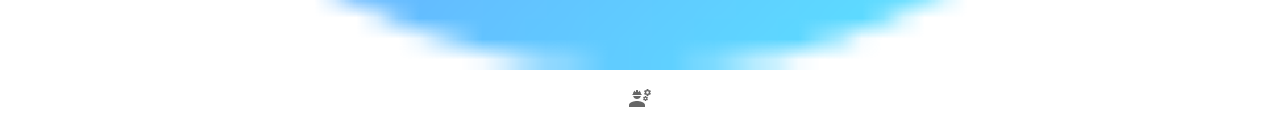
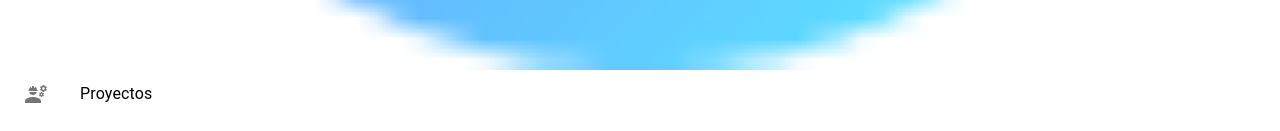
Before and after one commit to nestoredduardo/sunday, a Next.js app: page / in a window 1280 px wide. Shown: the part 1275-1406 px from the top of the page. Built offline with nearby package versions, Linux system fonts and the light colour scheme.

Commit message:
Desktop styles

```diff
--- a/components/Header.tsx
+++ b/components/Header.tsx
@@ -4,8 +4,8 @@ import userImage from '@images/user.png'
 
 const Header: React.FC = () => {
   return (
-    <header className="flex justify-between items-center p-6 md:px-10 lg:col-span-1 lg:row-span-1">
-      <h1 className="py-2 font-bold text-4xl text-transparent bg-clip-text bg-gradient-to-br from-[#cb5eee] to-[#0cd7e4]">
+    <header className="flex justify-between items-center p-6 md:px-10 lg:row-span-1 lg:row-start-1 lg:col-start-1 lg:p-0 lg:justify-center lg:h-20 mt-5">
+      <h1 className="py-2 font-bold text-4xl text-transparent bg-clip-text bg-gradient-to-br from-[#cb5eee] to-[#0cd7e4] lg:text-center">
         ☀️ Sunday
       </h1>
       <div className="w-16 h-16 lg:hidden">
--- a/components/Layout.tsx
+++ b/components/Layout.tsx
@@ -4,7 +4,7 @@ import NavBar from './NavBar'
 
 const Layout = ({ children }) => {
   return (
-    <div className="min-h-screen relative lg:grid lg:grid-cols-3 lg:grid-rows-5">
+    <div className="min-h-screen relative lg:grid lg:grid-cols-4 lg:grid-rows-5">
       <Header />
       {children}
       <NavBar />
--- a/components/NavBar.tsx
+++ b/components/NavBar.tsx
@@ -1,4 +1,4 @@
-import { BottomNavigation, BottomNavigationAction } from '@mui/material'
+import { List, ListItem, ListItemIcon, ListItemText } from '@mui/material'
 
 import DashboardIcon from '@mui/icons-material/Dashboard'
 import ProjectIcon from '@mui/icons-material/Engineering'
@@ -18,15 +18,17 @@ const NavBar = () => {
   }, [router])
 
   return (
-    <BottomNavigation
-      showLabels
-      className="fixed bottom-0 w-full bg-background lg:relative"
-    >
+    <section className="fixed bottom-0 w-full bg-background lg:relative lg:row-start-1 lg:col-start-1 lg:top-40">
       {/* <Link href="/">
         <BottomNavigationAction label="Dashboard" icon={<DashboardIcon />} />
       </Link> */}
       <Link href="/proyectos">
-        <BottomNavigationAction label="Proyectos" icon={<ProjectIcon />} />
+        <ListItem button className="w-min mx-auto lg:w-auto">
+          <ListItemIcon className="justify-center">
+            <ProjectIcon />
+          </ListItemIcon>
+          <ListItemText primary="Proyectos" className="hidden lg:block" />
+        </ListItem>
       </Link>
       {/* <Link href="/finanzas">
         <BottomNavigationAction label="Finanzas" icon={<FinanceIcon />} />
@@ -37,7 +39,7 @@ const NavBar = () => {
       <Link href="/objetivos">
         <BottomNavigationAction label="Objetivos" icon={<AimIcon />} />
       </Link> */}
-    </BottomNavigation>
+    </section>
   )
 }
 
--- a/components/Projects/Kanban/index.tsx
+++ b/components/Projects/Kanban/index.tsx
@@ -63,7 +63,7 @@ const Kanban = ({ updateColumn }) => {
   }
 
   return (
-    <section className="p-6 kanban-bg flex overflow-x-auto gap-6">
+    <section className="p-6 kanban-bg flex overflow-x-auto gap-6 justify-center">
       <DragDropContext onDragEnd={onDragEnd}>
         {selectedProject.columns.map((column) => {
           return (
--- a/components/Projects/NewType.tsx
+++ b/components/Projects/NewType.tsx
@@ -28,7 +28,7 @@ const NewType = ({ addType, hideModal }) => {
 
   return (
     <section
-      className="z-20 bg-white p-10 rounded-xl"
+      className="z-20 bg-white p-10 rounded-xl md:w-[450px]"
       onClick={stopPropagation}
     >
       <h1 className="text-center font-bold text-2xl mb-2 bg-clip-text text-transparent bg-gradient-to-br from-[#FFCC33] to-[#E233FF]">
--- a/components/Projects/ProjectOverview.tsx
+++ b/components/Projects/ProjectOverview.tsx
@@ -36,11 +36,11 @@ const ProjectOverview = () => {
 
   return (
     <section className="flex flex-col md:flex-row-reverse">
-      <article className="md:w-1/2 md:items-center">
+      <article className="md:w-1/2 md:items-center lg:w-2/3">
         <h2 className="font-bold text-lg">Objetivo:</h2>
         <p className="leading-5">{selectedProject['aim']}</p>
       </article>
-      <article className="md:w-1/2 md:flex md:flex-col md:items-center">
+      <article className="md:w-1/2 md:flex md:flex-col md:items-center lg:w-1/3">
         <div className="w-2/3 mx-auto my-4">
           <Doughnut data={data} />
         </div>
--- a/components/Projects/ProjectProgress.tsx
+++ b/components/Projects/ProjectProgress.tsx
@@ -11,7 +11,7 @@ const ProjectProgress = ({ taskFilter, showModal, filterByTaskType }) => {
   const selectedProject = useSelector(selectSelectedProject)
 
   return (
-    <section className="mt-3 md:mx-12">
+    <section className="mt-3 md:mx-12 lg:mx-auto">
       <div className="flex">
         <ul className="hidden overflow-x-auto gap-2 items-center">
           <li className="flex items-center h-6 px-3 text-xs font-semibold rounded-full text-pink-500 bg-pink-100">
@@ -46,7 +46,7 @@ const ProjectProgress = ({ taskFilter, showModal, filterByTaskType }) => {
               <li
                 key={type.id}
                 onClick={() => filterByTaskType(type.id)}
-                className={`flex items-center text-center h-6 px-3 text-xs font-semibold rounded-full text-${type.color}-500 ${bg}`}
+                className={`flex cursor-pointer items-center text-center h-6 px-3 text-xs font-semibold rounded-full text-${type.color}-500 ${bg}`}
               >
                 {type.name}
               </li>
--- a/components/Projects/ProjectsNav.tsx
+++ b/components/Projects/ProjectsNav.tsx
@@ -17,7 +17,11 @@ const ProjectsNav = ({ selectProject, showModal }) => {
 
   return (
     <section className="border-b-4 border-gray-border">
-      <h1 className="mx-6 text-3xl font-medium md:mx-10">Tus Proyectos 😎</h1>
+      <div className="lg:flex lg:mt-16">
+        <h1 className="mx-6 text-3xl font-medium md:mx-10 lg:text-4xl">
+          Tus Proyectos 😎
+        </h1>
+      </div>
       <section className="m-6 flex md:mx-10">
         <div className="flex gap-2 overflow-x-auto mr-2">
           {projects.map((project, index) => {
--- a/components/Projects/index.tsx
+++ b/components/Projects/index.tsx
@@ -4,7 +4,7 @@ import Kanban from './Kanban'
 
 const Projects = () => {
   return (
-    <main className="mb-14 lg:row-start-1 lg:row-end-6 lg:mb-0">
+    <main className="mb-14 lg:col-start-2 lg:col-span-3 lg:row-start-1 lg:row-end-6 lg:mb-0 lg:border-l-2">
       <ProjectsNav />
       <ProjectInfo />
       <Kanban />
--- a/magic/index.css
+++ b/magic/index.css
@@ -19,3 +19,7 @@
     rgba(0, 212, 255, 0.6057773451177346) 100%
   );
 }
+
+.MuiListItemText-primary {
+  font-size: 1.3rem;
+}
```
